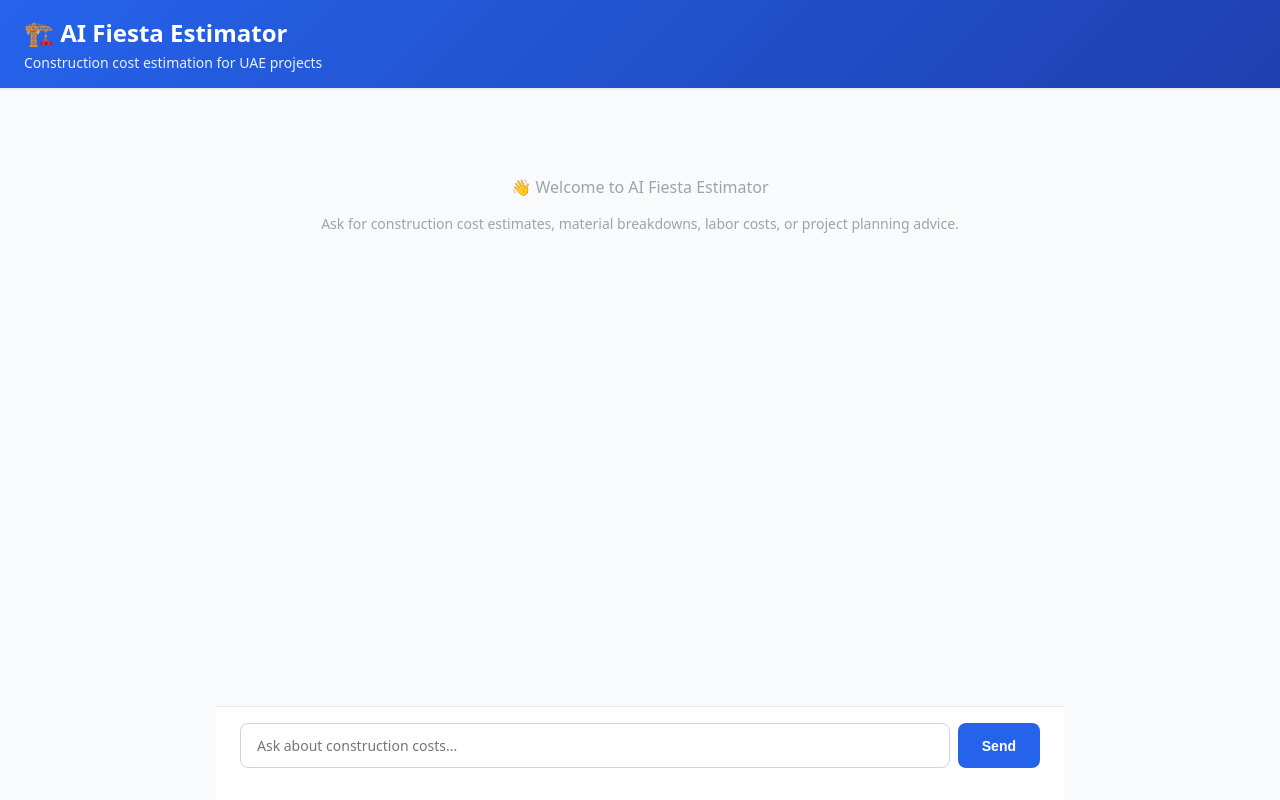
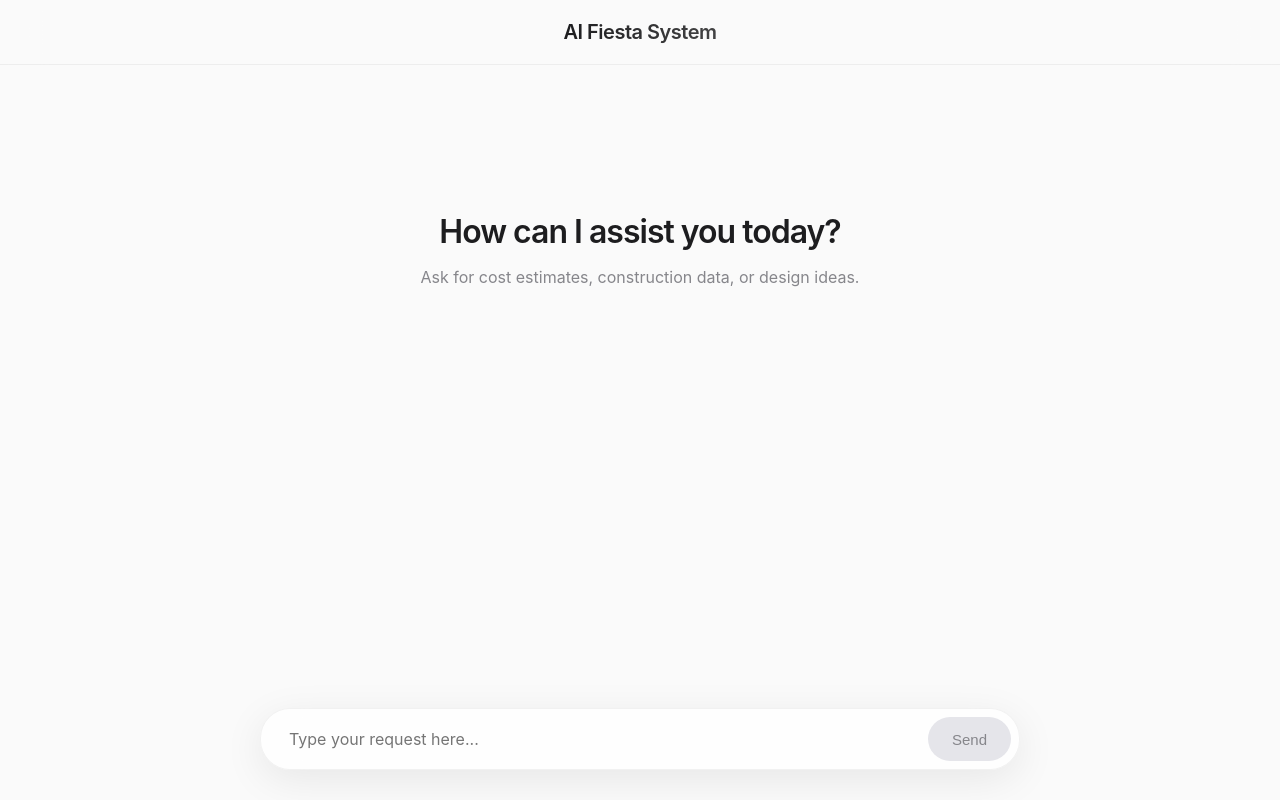
Before and after one commit to aliasgarnajmidesign/ai-fiesta-v2, a Next.js app: page /estimator in a window 1280 px wide. Built offline with nearby package versions, Linux system fonts and the light colour scheme.

Commit message:
Update page.tsx

```diff
--- a/app/estimator/page.tsx
+++ b/app/estimator/page.tsx
@@ -1,131 +1,184 @@
 "use client";
 
 import { useChat } from "ai/react";
+import { useEffect, useRef } from "react";
 
-export default function EstimatorPage() {
-  const { messages, input, handleInputChange, handleSubmit, isLoading, error } =
-    useChat({
+export default function PremiumEstimatorPage() {
+  const { messages, input, handleInputChange, handleSubmit, isLoading } = useChat({
     api: "/api/chat",
   });
 
+  const messagesEndRef = useRef<HTMLDivElement>(null);
+
+  // Smooth scroll to bottom when new messages arrive
+  useEffect(() => {
+    messagesEndRef.current?.scrollIntoView({ behavior: "smooth" });
+  }, [messages]);
+
   return (
-    <div
-      style={{
+    <div style={{
       display: "flex",
       flexDirection: "column",
       height: "100vh",
-        backgroundColor: "#f9fafb",
-        fontFamily: "system-ui, -apple-system, sans-serif",
-        color: "#1f2937",
-      }}
-    >
-      <div
-        style={{
-          padding: "16px 24px",
-          background: "linear-gradient(135deg, #2563eb 0%, #1e40af 100%)",
-          color: "white",
-          boxShadow: "0 1px 3px rgba(0,0,0,0.1)",
-        }}
-      >
-        <h1 style={{ margin: 0, fontSize: "24px", fontWeight: "bold" }}>
-          🏗️ AI Fiesta Estimator
+      backgroundColor: "#fafafa",
+      fontFamily: "-apple-system, BlinkMacSystemFont, 'SF Pro Display', 'Inter', sans-serif",
+      color: "#1d1d1f",
+      overflow: "hidden"
+    }}>
+      {/* CSS Animations */}
+      <style>{`
+        @keyframes fadeIn {
+          from { opacity: 0; transform: translateY(10px); }
+          to { opacity: 1; transform: translateY(0); }
+        }
+        @keyframes pulse {
+          0% { opacity: 0.4; }
+          50% { opacity: 1; }
+          100% { opacity: 0.4; }
+        }
+        .message-anim {
+          animation: fadeIn 0.4s cubic-bezier(0.16, 1, 0.3, 1) forwards;
+        }
+        .thinking-anim {
+          animation: pulse 1.5s infinite ease-in-out;
+        }
+        /* Hide scrollbar for clean Apple look */
+        ::-webkit-scrollbar { width: 0px; background: transparent; }
+      `}</style>
+
+      {/* Header */}
+      <header style={{
+        padding: "20px 40px",
+        background: "rgba(250, 250, 250, 0.8)",
+        backdropFilter: "blur(20px)",
+        WebkitBackdropFilter: "blur(20px)",
+        position: "sticky",
+        top: 0,
+        zIndex: 10,
+        borderBottom: "1px solid rgba(0,0,0,0.05)",
+        display: "flex",
+        justifyContent: "center"
+      }}>
+        <h1 style={{
+          margin: 0,
+          fontSize: "20px",
+          fontWeight: 600,
+          letterSpacing: "-0.5px",
+          background: "linear-gradient(90deg, #1d1d1f, #434344)",
+          WebkitBackgroundClip: "text",
+          WebkitTextFillColor: "transparent"
+        }}>
+          AI Fiesta System
         </h1>
-        <p style={{ margin: "4px 0 0 0", fontSize: "14px", opacity: 0.9 }}>
-          Construction cost estimation for UAE projects
-        </p>
-      </div>
+      </header>
 
-      <div
-        style={{
+      {/* Chat Area */}
+      <div style={{
         flex: 1,
         overflowY: "auto",
-          padding: "24px",
+        padding: "40px 20px 120px 20px",
         maxWidth: "800px",
         margin: "0 auto",
         width: "100%",
-        }}
-      >
+        display: "flex",
+        flexDirection: "column",
+        gap: "24px"
+      }}>
         {messages.length === 0 && (
-          <div style={{ textAlign: "center", color: "#9ca3af", paddingTop: "48px" }}>
-            <p style={{ fontSize: "16px" }}>👋 Welcome to AI Fiesta Estimator</p>
-            <p style={{ fontSize: "14px", marginTop: "8px" }}>
-              Ask for construction cost estimates, material breakdowns, labor costs, or project planning advice.
+          <div style={{ textAlign: "center", marginTop: "10vh", color: "#86868b", animation: "fadeIn 1s ease" }}>
+            <h2 style={{ fontSize: "32px", fontWeight: 600, color: "#1d1d1f", marginBottom: "12px", letterSpacing: "-1px" }}>
+              How can I assist you today?
+            </h2>
+            <p style={{ fontSize: "16px", fontWeight: 400 }}>
+              Ask for cost estimates, construction data, or design ideas.
             </p>
           </div>
         )}
 
-        {messages.map((message) => (
-          <div
-            key={message.id}
-            style={{
-              marginBottom: "16px",
+        {messages.map((m) => (
+          <div key={m.id} className="message-anim" style={{
             display: "flex",
-              justifyContent: message.role === "user" ? "flex-end" : "flex-start",
-            }}
-          >
-            <div
-              style={{
-                maxWidth: "70%",
-                padding: "12px 16px",
-                borderRadius: "12px",
-                background: message.role === "user" ? "#2563eb" : "#e5e7eb",
-                color: message.role === "user" ? "white" : "#1f2937",
-                wordWrap: "break-word",
+            justifyContent: m.role === "user" ? "flex-end" : "flex-start",
+          }}>
+            <div style={{
+              maxWidth: "75%",
+              padding: "16px 20px",
+              borderRadius: m.role === "user" ? "20px 20px 4px 20px" : "20px 20px 20px 4px",
+              background: m.role === "user" ? "#000000" : "#ffffff",
+              color: m.role === "user" ? "#ffffff" : "#1d1d1f",
+              boxShadow: m.role === "user" ? "0 4px 14px rgba(0,0,0,0.1)" : "0 2px 10px rgba(0,0,0,0.03)",
+              border: m.role === "user" ? "none" : "1px solid rgba(0,0,0,0.05)",
+              fontSize: "15px",
+              lineHeight: "1.6",
               whiteSpace: "pre-wrap",
-                lineHeight: "1.5",
-              }}
-            >
-              {message.content}
+            }}>
+              {m.content}
             </div>
           </div>
         ))}
 
         {isLoading && (
-          <div style={{ marginBottom: "16px", display: "flex", justifyContent: "flex-start" }}>
-            <div style={{ padding: "12px 16px", borderRadius: "12px", background: "#e5e7eb", color: "#1f2937" }}>
-              ✨ AI is thinking...
+          <div className="message-anim" style={{ display: "flex", justifyContent: "flex-start" }}>
+            <div className="thinking-anim" style={{
+              padding: "16px 20px", borderRadius: "20px", background: "#ffffff", color: "#86868b", border: "1px solid rgba(0,0,0,0.05)", fontSize: "15px"
+            }}>
+              Processing data...
             </div>
           </div>
         )}
-
-        {error && (
-          <div style={{ marginBottom: "16px", padding: "12px 16px", borderRadius: "12px", background: "#fee2e2", color: "#991b1b", border: "1px solid #fecaca" }}>
-            ❌ Error: {String(error)}
-          </div>
-        )}
+        <div ref={messagesEndRef} />
       </div>
 
-      <div style={{ padding: "16px 24px 32px 24px", background: "#fff", borderTop: "1px solid #e5e7eb", maxWidth: "800px", margin: "0 auto", width: "100%" }}>
-        <form onSubmit={handleSubmit} style={{ display: "flex", gap: "8px" }}>
+      {/* Floating Input Area */}
+      <div style={{
+        position: "fixed",
+        bottom: "30px",
+        left: "50%",
+        transform: "translateX(-50%)",
+        width: "100%",
+        maxWidth: "760px",
+        padding: "0 20px",
+        zIndex: 100
+      }}>
+        <form onSubmit={handleSubmit} style={{
+          display: "flex",
+          background: "rgba(255, 255, 255, 0.8)",
+          backdropFilter: "blur(20px)",
+          WebkitBackdropFilter: "blur(20px)",
+          borderRadius: "30px",
+          padding: "8px",
+          boxShadow: "0 10px 40px rgba(0,0,0,0.08)",
+          border: "1px solid rgba(0,0,0,0.05)"
+        }}>
           <input
             value={input}
             onChange={handleInputChange}
-            placeholder={isLoading ? "Waiting for response..." : "Ask about construction costs..."}
+            placeholder="Type your request here..."
             disabled={isLoading}
             style={{
               flex: 1,
-              padding: "12px 16px",
-              border: "1px solid #d1d5db",
-              borderRadius: "8px",
-              fontSize: "14px",
+              padding: "12px 20px",
+              border: "none",
+              background: "transparent",
+              fontSize: "16px",
               outline: "none",
-              fontFamily: "inherit",
-              cursor: isLoading ? "not-allowed" : "text",
-              opacity: isLoading ? 0.6 : 1,
+              color: "#1d1d1f",
+              fontFamily: "inherit"
             }}
           />
           <button
             type="submit"
-            disabled={isLoading}
+            disabled={isLoading || !input.trim()}
             style={{
-              padding: "12px 24px",
-              background: isLoading ? "#9ca3af" : "#2563eb",
-              color: "white",
+              padding: "10px 24px",
+              background: isLoading || !input.trim() ? "#e5e5ea" : "#000000",
+              color: isLoading || !input.trim() ? "#86868b" : "#ffffff",
               border: "none",
-              borderRadius: "8px",
-              fontWeight: "bold",
-              cursor: isLoading ? "not-allowed" : "pointer",
-              fontSize: "14px",
+              borderRadius: "24px",
+              fontWeight: 500,
+              fontSize: "15px",
+              cursor: isLoading || !input.trim() ? "not-allowed" : "pointer",
+              transition: "background 0.2s ease"
             }}
           >
             Send
```
Lines whose indentation alone changed are shown as unchanged.
